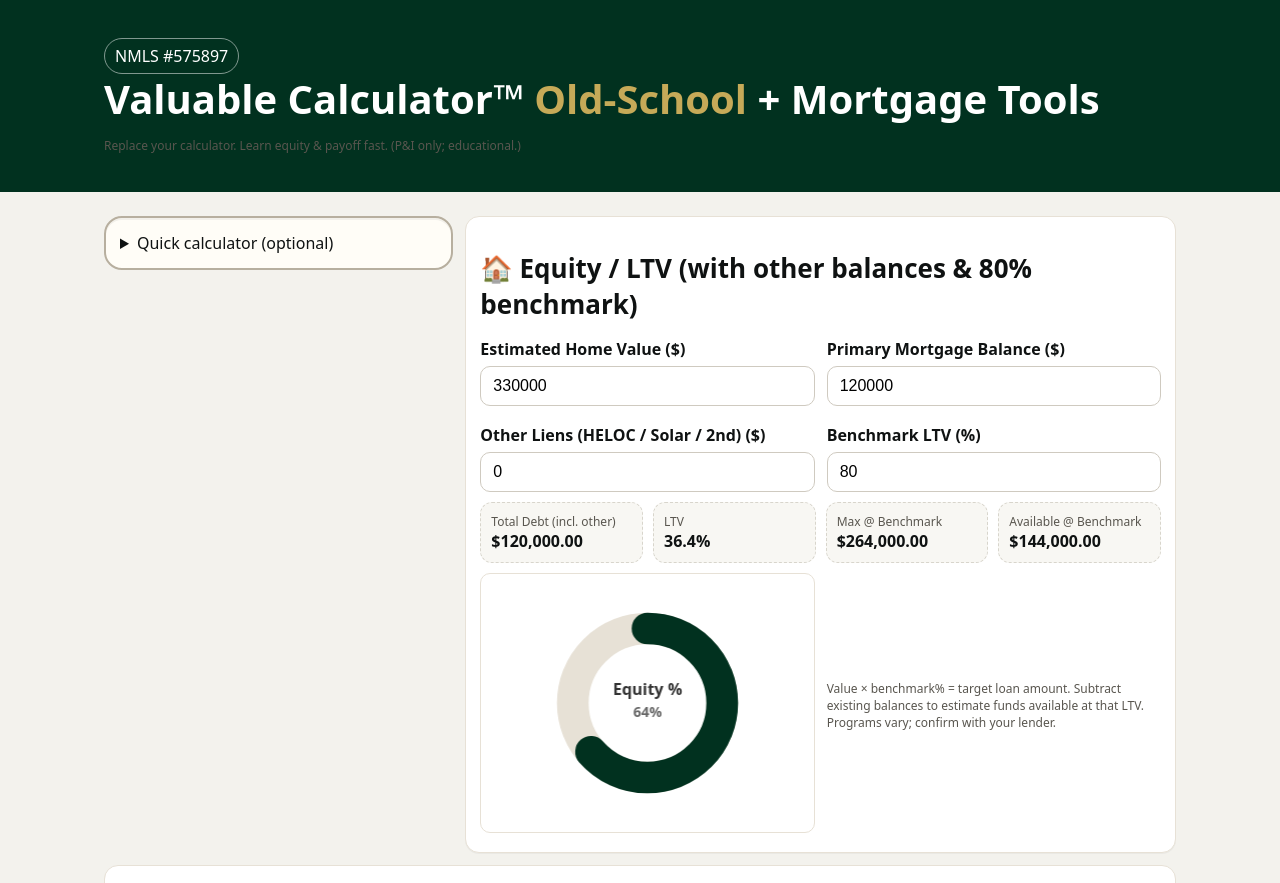
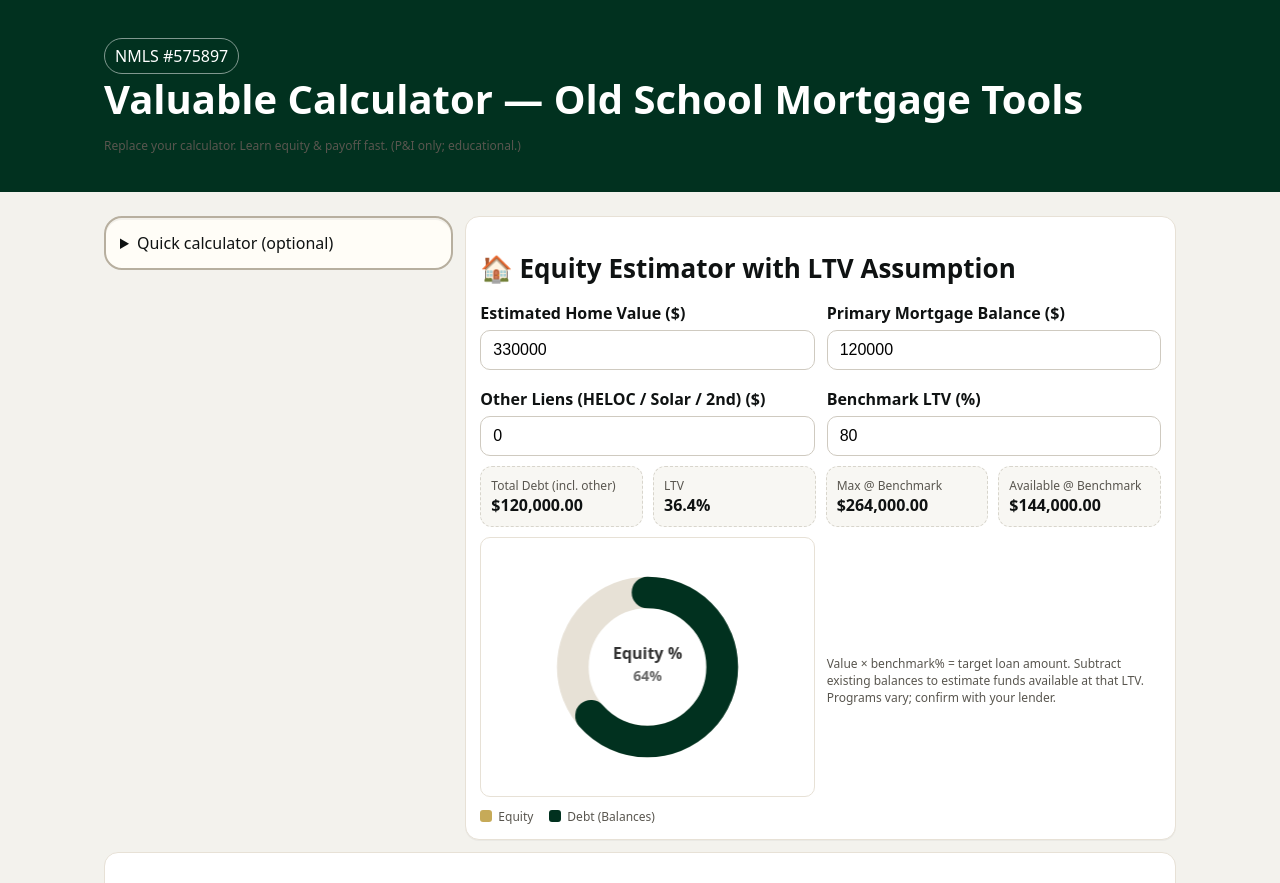
Before and after one commit to SabrinaMontalvo/valuablelending, a plain HTML site: page index.html in a window 1280 px wide. Shown: the top 883 px of the page. Drawn offline with Linux system fonts and the light colour scheme.

Commit message:
Equity Estimator donut + title/logo updates

```diff
--- a/index.html
+++ b/index.html
@@ -63,10 +63,14 @@ footer{padding:30px 0;color:var(--muted)}
 <body>
 <header>
   <div class="wrap brand">
-    <div>
-      <div class="pill">NMLS #575897</div>
-      <h1>Valuable Calculator™ <span style="color:#C6AA58">Old-School</span> + Mortgage Tools</h1>
-      <div class="note">Replace your calculator. Learn equity & payoff fast. (P&I only; educational.)</div>
+    <div style="display:flex; align-items:center; gap:12px;">
+      <!-- Optional logo (upload /icons/logo-vc.png first) -->
+      <img src="/icons/logo-vc.png" alt="Valuable Calculator logo" style="height:44px; width:auto; display:none;" onload="this.style.display='block'">
+      <div>
+        <div class="pill">NMLS #575897</div>
+        <h1>Valuable Calculator — Old School Mortgage Tools</h1>
+        <div class="note">Replace your calculator. Learn equity & payoff fast. (P&I only; educational.)</div>
+      </div>
     </div>
     <button id="installBtn" class="btn gold install" style="display:none">Install App</button>
   </div>
@@ -113,7 +117,7 @@ footer{padding:30px 0;color:var(--muted)}
     <!-- Equity / LTV -->
     <section class="g8">
       <div class="card">
-        <h2>🏠 Equity / LTV (with other balances & 80% benchmark)</h2>
+        <h2>🏠 Equity Estimator with LTV Assumption</h2>
         <div class="grid">
           <div class="g6">
             <label>Estimated Home Value ($)</label>
@@ -139,7 +143,16 @@ footer{padding:30px 0;color:var(--muted)}
           <div class="kpi"><div class="label">Available @ Benchmark</div><div class="value" id="v_avail">—</div></div>
         </div>
         <div class="grid" style="margin-top:10px;align-items:center">
-          <div class="g6"><canvas id="v_donut" class="chart"></canvas></div>
+          <div class="g6"><canvas id="v_donut" class="chart"></canvas><div class="note" style="margin-top:6px; display:flex; gap:16px; align-items:center; flex-wrap:wrap">
+  <span style="display:inline-flex; align-items:center; gap:6px;">
+    <span style="width:12px;height:12px;border-radius:3px;background:#C6AA58;display:inline-block"></span> Equity
+  </span>
+  <span style="display:inline-flex; align-items:center; gap:6px;">
+    <span style="width:12px;height:12px;border-radius:3px;background:#01311F;display:inline-block"></span> Debt (Balances)
+  </span>
+</div>
+
+</div>
           <div class="g6 note">
             Value × benchmark% = target loan amount. Subtract existing balances to estimate funds available at that LTV. Programs vary; confirm with your lender.
           </div>
@@ -301,7 +314,7 @@ function vUpdate(){
   document.getElementById('v_ltv').textContent = (ltv.toFixed(1))+'%';
   document.getElementById('v_max').textContent = fmt(maxAtBench);
   document.getElementById('v_avail').textContent = fmt(avail);
-  drawDonut('v_donut', ltv/100);
+  drawDonut('v_donut', ltv/100, val - debt, debt);;
 }
 vEls.forEach(el=>el.addEventListener('input', vUpdate));
 
--- a/service-worker.js
+++ b/service-worker.js
@@ -1,14 +1,17 @@
 // service-worker.js
-const CACHE_NAME = 'valuable-cache-v3'; // ⬅️ bump this number when you change files
+const CACHE_NAME = 'valuable-cache-v7';
 const ASSETS = [
   '/',
   '/index.html',
   '/terms.html',
   '/privacy.html',
+  '/accessibility.html',
   '/manifest.webmanifest',
   '/icons/icon-192.png',
   '/icons/icon-512.png',
+  '/icons/logo-vc.png'
 ];
+
 
 // Install: pre-cache core assets
 self.addEventListener('install', (event) => {
```
Also changed, not shown: icons/icon-192.png, 1 other file.
